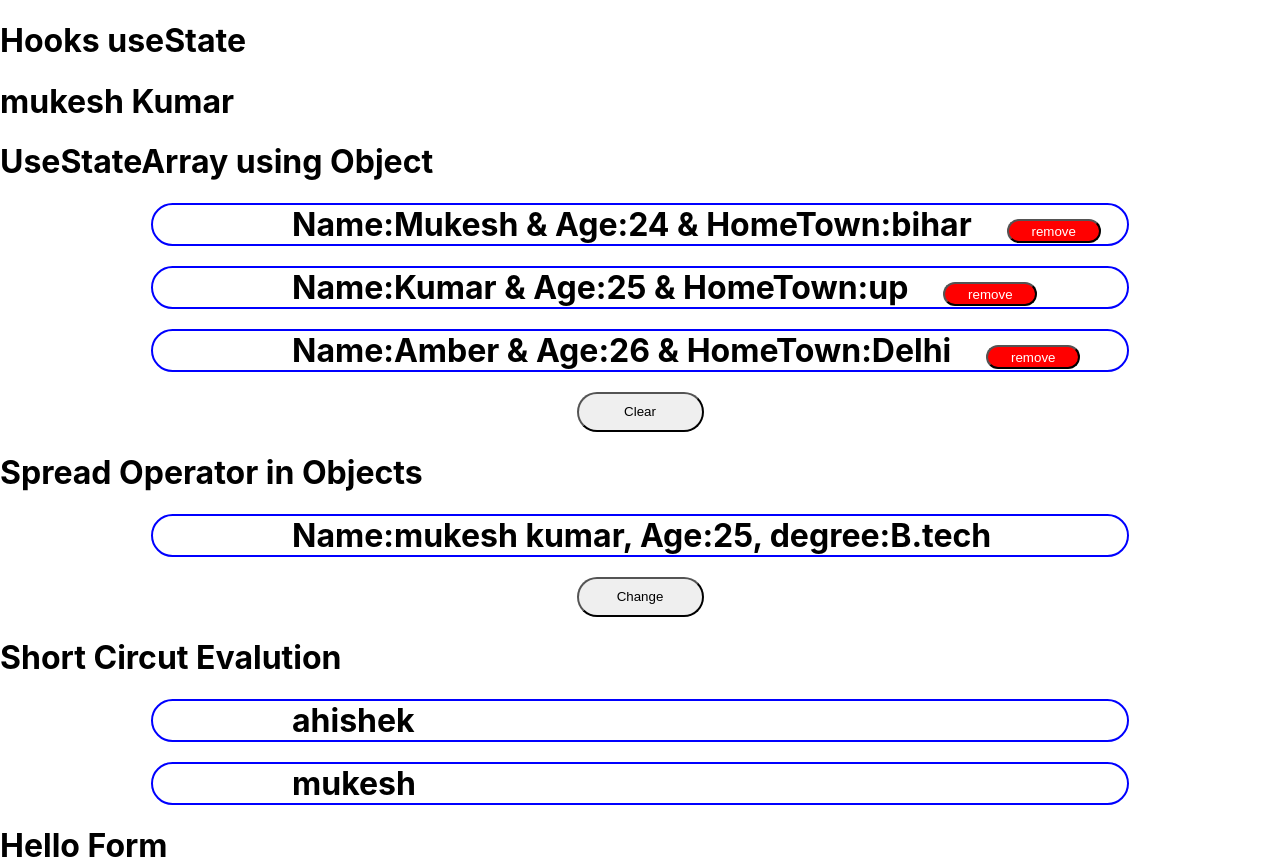
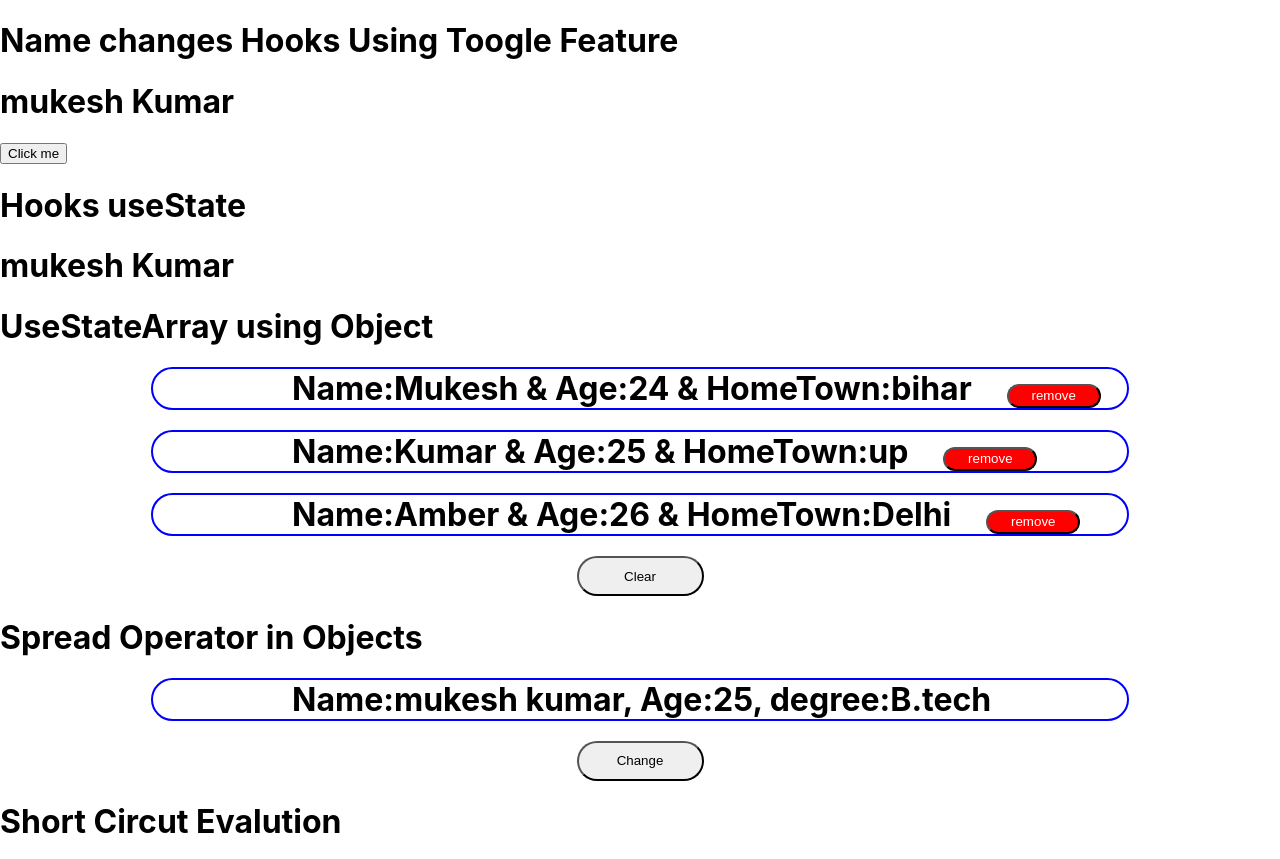
Before and after one commit to krmukesh1/React-Hooks, a React (Create React App) app in the folder my-app/: page / in a window 1280 px wide. Shown: the top 859 px of the page. Built offline with nearby package versions, Linux system fonts and the light colour scheme.

Commit message:
hookes practices

```diff
--- a/my-app/src/App.js
+++ b/my-app/src/App.js
@@ -8,18 +8,27 @@ import ShortCirEval from "./component/ShortCirEval";
 import BasicForm from "./component/forms/BasicForm";
 
 function App() {
-  // const[isToggled, setToggled]=useState('mukesh kumar')
-  //  const[myName, setMyName]=useState('mukesh Kumar');
-  //   const changeName=()=>{
-  //     setMyName('Amber Kumar')
+  const [myName, setMyName] = useState("mukesh Kumar");
+  const changeName = () => {
+    let val = myName;
 
-  // }
-  // console.log(myName)
+    // if (val === "mukesh Kumar") {
+    //   setMyName("Amber Kumar");
+    // } else {
+    //   setMyName("mukesh Kumar");
+    // }
+    // ternary operator
+    val === "mukesh kumar"
+      ? setMyName("Amber Kumar")
+      : setMyName("mukesh kumar");
+  };
+  console.log(myName);
   return (
     <div className="app">
-      {/* <h1>{myName}</h1>
+      <h1>Name changes Hooks Using Toogle Feature</h1>
+      <h1>{myName}</h1>
 
-   <button onClick={changeName}>Click me</button> */}
+      <button onClick={changeName}>Click me</button>
 
       <RulesHook />
       <UseStateArray />
```
